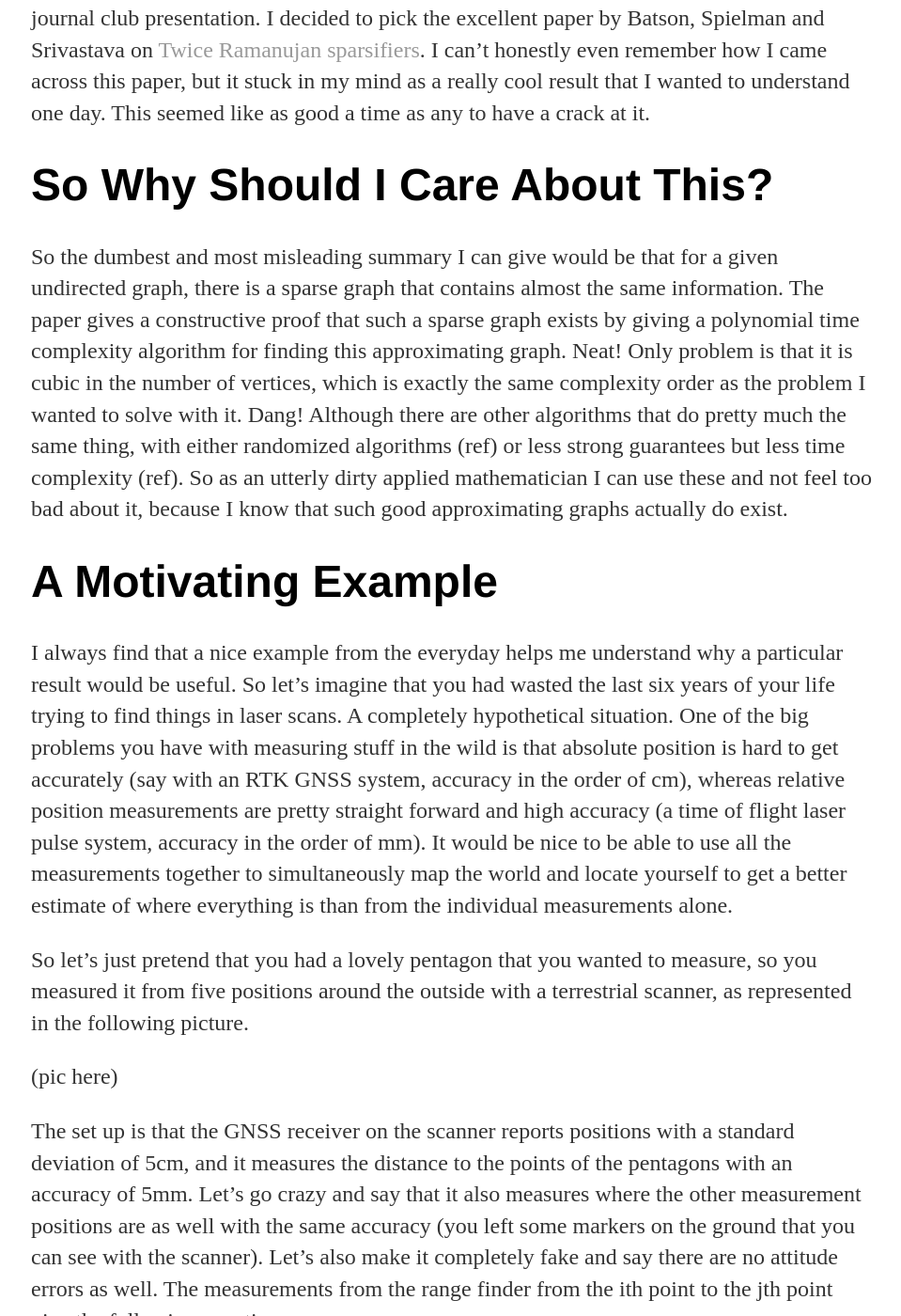
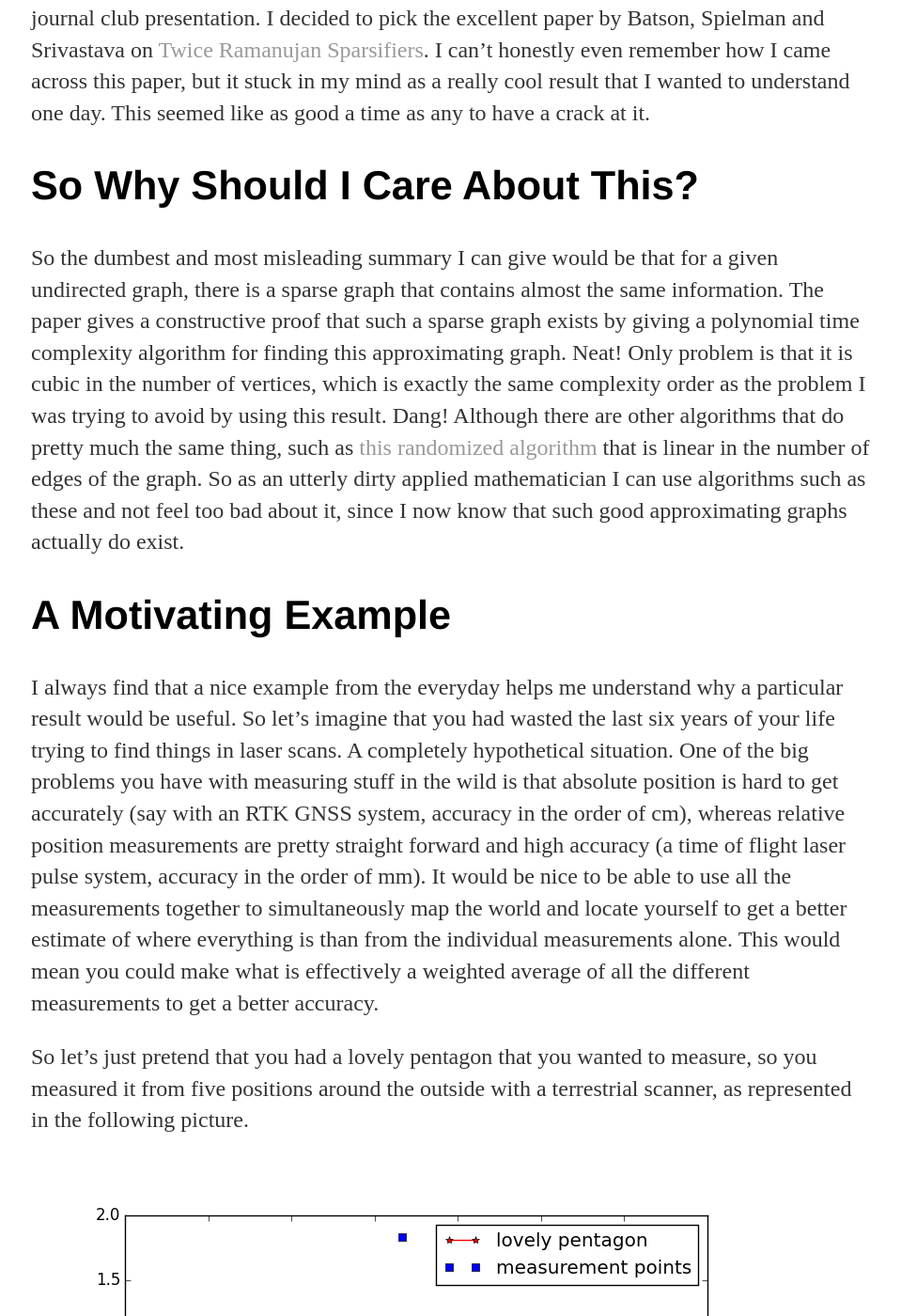
Before and after one commit to PaulBellette/PaulBellette.github.io, a Jekyll site: the page built from _posts/2018-06-23-IEEE.md, in a window 1280 px wide and 1400 px high, scrolled down 290 px. Shown: the whole window at 94% size, without its empty margins (159-1118 px from the left). Built offline with Jekyll 4.4.1, drawn with Linux system fonts in a browser that asks for light colours; formulas are drawn with MathJax 3; some of the changed text lies outside the part shown.

Commit message:
Pics or it didn't happen

```diff
--- a/_posts/2018-06-23-IEEE.md
+++ b/_posts/2018-06-23-IEEE.md
@@ -4,21 +4,21 @@
 date: 2018-06-23
 ---
 
-So, this post is supposed to function as my notes for the upcoming IEEE signal processing journal club presentation. I decided to pick the excellent paper by Batson, Spielman and Srivastava on [Twice Ramanujan sparsifiers](https://arxiv.org/abs/0808.0163). I can't honestly even remember how I came across this paper, but it stuck in my mind as a really cool result that I wanted to understand one day. This seemed like as good a time as any to have a crack at it.
+So, this post is supposed to function as my notes for the upcoming IEEE signal processing journal club presentation. I decided to pick the excellent paper by Batson, Spielman and Srivastava on [Twice Ramanujan Sparsifiers](https://arxiv.org/abs/0808.0163). I can't honestly even remember how I came across this paper, but it stuck in my mind as a really cool result that I wanted to understand one day. This seemed like as good a time as any to have a crack at it.
 
-# So Why Should I Care About This?
+## So Why Should I Care About This?
 
-So the dumbest and most misleading summary I can give would be that for a given undirected graph, there is a sparse graph that contains almost the same information. The paper gives a constructive proof that such a sparse graph exists by giving a polynomial time complexity algorithm for finding this approximating graph. Neat! Only problem is that it is cubic in the number of vertices, which is exactly the same complexity order as the problem I wanted to solve with it. Dang! Although there are other algorithms that do pretty much the same thing, with either randomized algorithms (ref) or less strong guarantees but less time complexity (ref). So as an utterly dirty applied mathematician I can use these and not feel too bad about it, because I know that such good approximating graphs actually do exist.
+So the dumbest and most misleading summary I can give would be that for a given undirected graph, there is a sparse graph that contains almost the same information. The paper gives a constructive proof that such a sparse graph exists by giving a polynomial time complexity algorithm for finding this approximating graph. Neat! Only problem is that it is cubic in the number of vertices, which is exactly the same complexity order as the problem I was trying to avoid by using this result. Dang! Although there are other algorithms that do pretty much the same thing, such as [this randomized algorithm](https://arxiv.org/abs/cs/0310051) that is linear in the number of edges of the graph. So as an utterly dirty applied mathematician I can use algorithms such as these and not feel too bad about it, since I now know that such good approximating graphs actually do exist.
 
-# A Motivating Example
+## A Motivating Example
 
-I always find that a nice example from the everyday helps me understand why a particular result would be useful. So let's imagine that you had wasted the last six years of your life trying to find things in laser scans. A completely hypothetical situation. One of the big problems you have with measuring stuff in the wild is that absolute position is hard to get accurately (say with an RTK GNSS system, accuracy in the order of cm), whereas relative position measurements are pretty straight forward and high accuracy (a time of flight laser pulse system, accuracy in the order of mm). It would be nice to be able to use all the measurements together to simultaneously map the world and locate yourself to get a better estimate of where everything is than from the individual measurements alone.
+I always find that a nice example from the everyday helps me understand why a particular result would be useful. So let's imagine that you had wasted the last six years of your life trying to find things in laser scans. A completely hypothetical situation. One of the big problems you have with measuring stuff in the wild is that absolute position is hard to get accurately (say with an RTK GNSS system, accuracy in the order of cm), whereas relative position measurements are pretty straight forward and high accuracy (a time of flight laser pulse system, accuracy in the order of mm). It would be nice to be able to use all the measurements together to simultaneously map the world and locate yourself to get a better estimate of where everything is than from the individual measurements alone. This would mean you could make what is effectively a weighted average of all the different measurements to get a better accuracy.
 
 So let's just pretend that you had a lovely pentagon that you wanted to measure, so you measured it from five positions around the outside with a terrestrial scanner, as represented in the following picture.
 
-(pic here)
+![measurement setup]({{ https://paulbellette.github.io/ }}/assets/measurement_setup.png)
 
-The set up is that the GNSS receiver on the scanner reports positions with a standard deviation of 5cm, and it measures the distance to the points of the pentagons with an accuracy of 5mm. Let's go crazy and say that it also measures where the other measurement positions are as well with the same accuracy (you left some markers on the ground that you can see with the scanner). Let's also make it completely fake and say there are no attitude errors as well. The measurements from the range finder from the ith point to the jth point give the following equations.
+The set up is that the GNSS receiver on the scanner reports positions with a standard deviation of 5cm, and it measures the distance to the points of the pentagons with an accuracy of 5mm. Let's go crazy and say that it also measures where the other measurement positions are as well with the same accuracy (say you left some markers on the ground that you can see with the scanner). Let's also make it completely fake and say there are no attitude errors as well. The measurements from the range finder from the $i^{th}$ point to the $j^{th}$ point give the following equations.
 
 $$
 \begin{align}
@@ -35,13 +35,13 @@
 
 The awake amongst you notice that I have rigged the setup to give a complete graph here, 10 vertices too. Weird huh? It is a complete graph because every vertex is connected to every other vertex, as shown in the following picture.
 
-(complete graph picture here)
+![measurement graph]({{ https://paulbellette.github.io/ }}/assets/measurement_graph.png)
 
-Now this is all fine and dandy, we can solve this least squares problem with no issues at all. The question is what do we do when the problem gets freaking enormous, like the number of vertices is millions of feature point correspondences from thousands of poses in a large scale bundle adjustment problem? (Ignoring that the optimization problem is also non-linear now, let's imagine we are worried about linear approximations in an Newton-Raphson type scheme). From here there are a few approaches, exploit the structure of $A$ to decompose the problem into more reasonable sub problems (such as the use of the Schur Complement in Bundle Adjustment solvers) or design a really cool preconditioner for an low memory iterative solution scheme like the conjugate gradient method (provided you can get $A$ to fit in memory at all). The result of this paper can help with the second approach.
+Now this is all fine and dandy, we can solve this least squares problem with no issues at all. The question is what do we do when the problem gets freaking enormous, like the number of vertices is millions of feature point correspondences from thousands of poses in a large scale bundle adjustment problem? (Ignoring that the optimization problem is also non-linear now, let's imagine we are worried about linear approximations in an Newton-Raphson type scheme). From here there are a few approaches, exploit the structure of $A$ to decompose the problem into more reasonable sub problems (such as the use of the Schur Complement in Bundle Adjustment solvers), solve a simpler system that approximates the original problem (a la "Sketching") or design a really awesome preconditioner for an low memory iterative solution scheme like the conjugate gradient method (provided you can get $A$ to fit in memory at all). The results of the paper can help with the second and third approaches. I will give an outline of how is might work for the third approach.
 
-# Designing Preconditioners
+## Designing Preconditioners
 
-So in general a preconditioner's job is to apply a transformation to a linear system (such as the cost function above) to give a linear system whose condition number is much smaller than that of the original system. Since the condition number is smaller the iterative scheme will converge much faster to a good approximate solution. This is where the spectral properties of Ramanujan Graphs become important. Note first that the condition number of a normal matrix is
+So in general a preconditioner's job is to apply a transformation to a linear system (such as the cost function above) to give a linear system whose condition number is much smaller than that of the original system, while being cheaper to calculate the original least squares problem. Since the condition number is smaller, the iterative scheme will converge much faster to a good approximate solution. This is where the spectral properties of Ramanujan Graphs become important. Note first that the condition number of a normal matrix is
 
 $$cond(A)=|\lambda_{max}(A)|/|\lambda_{min}(A)|$$
 
@@ -53,9 +53,9 @@
 
 $$\kappa = \frac{d+2\sqrt{d-1}}{d-2\sqrt{d-1}}$$
 
-Joining all this together you can see that the Ramanujan Graph acts as a preconditioner to the complete graph. Just for fun this is what the 3-regular Ramanujan Graph looks like for our 10 vertex complete graph.
+Joining all this together you can see that the Laplacian of the Ramanujan Graph acts as a good preconditioner to the Laplacian of the complete graph. Just for fun this is what the 3-regular Ramanujan Graph looks like for our 10 vertex complete graph.
 
-(pic here)
+![3-Regular Graph]({{ https://paulbellette.github.io/ }}/assets/petersen_graph.png)
 
 This is fine if you have a complete graph, what do you do if you have an incomplete one, where measurements between all the points are not present? That is where this paper comes in where it that for any undirected graph $G$ it gives a method for constructing a graph $H$ with $d(n-1)$ edges such that
 
@@ -65,4 +65,8 @@
 
 $$\kappa = \frac{d+1+2\sqrt{d}}{d+1-2\sqrt{d}}$$
 
-which I think is pretty cool. The only problem is that the application I want it for is solving least squares problems and it has cubic complexity in the number of vertices. However, as stated in the introduction there are randomized algorithms with lower complexity, which is cool.
+which I think is pretty cool. The only problem is that the application I want it for is solving least squares problems and it has cubic complexity in the number of vertices. However, as stated in the introduction there are randomized algorithms with lower complexity, which is also very cool. Not sure that was a great explanation, please consult the papers linked for the words of people who know what they are talking about.
+
+## Anything Else?
+
+Ramanujan Graphs are of interest in a whole bunch of fields as they are spectrally optimal expander graphs. This links in with things like designing robust networks, i.e. you can think of them as the "most connected" graphs of a fixed degree. This results in the generalization presented in the paper flowing over into these applications too, where it is unnatural to consider the complete graph as the graph to be approximated. As hinted at before graph sparsification also links in with the very interesting idea of "sketching", finding a much smaller least squares problem to solve that gives almost the same solution. I don't know much about this area but it is very intuitive, for most least squares problems you have much, much more data than you actually need to get a good solution. If only you could pick out the parts of your $A$ and $b$ that mattered in a systematic way.
```
Also changed, not shown: other parts of _posts/2018-06-23-IEEE.md (+1 -1 lines), assets/measurement_graph.png (added), assets/measurement_setup.png (added), assets/petersen_graph.png (added).
